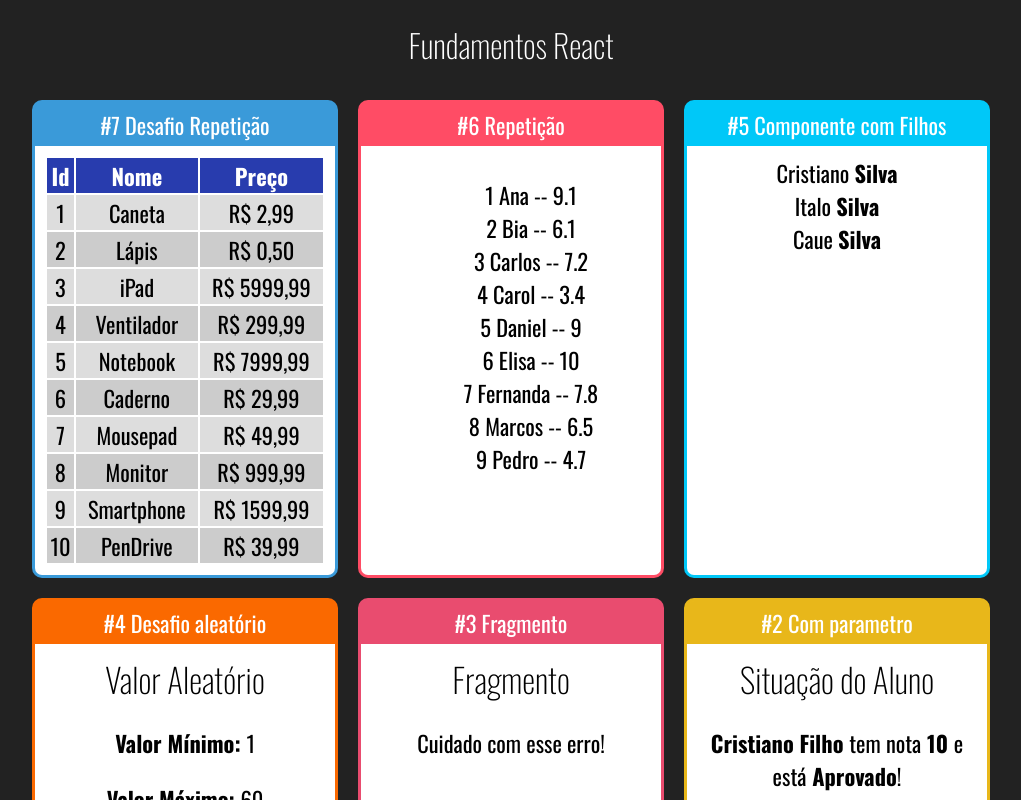
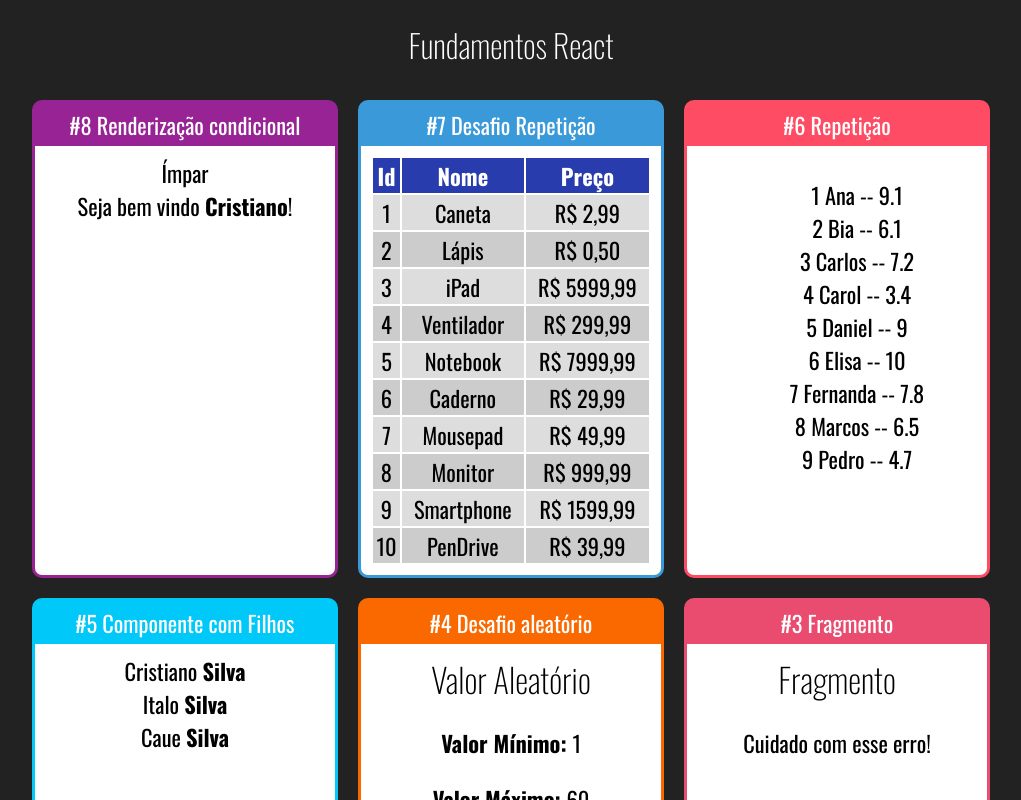
Before and after one commit to cristianodecarvalho/curso-react-redux, a React (Create React App) app in the folder fundamentos-react/: page / in a window 1280 px wide. Shown: the top 800 px of the page, without its empty margins (129-1150 px from the left). Built offline with nearby package versions, Linux system fonts and the light colour scheme.

Commit message:
Conditional rendering using components and ternary operator

```diff
--- a/fundamentos-react/src/App.jsx
+++ b/fundamentos-react/src/App.jsx
@@ -1,6 +1,8 @@
 import "./App.css"
 import React from 'react';
 
+import UsuarioInfo from "./components/condicional/UsuarioInfo";
+import ParOuImpar from "./components/condicional/ParOuImpar";
 import TabelaProdutos from "./components/repeticao/TabelaProdutos";
 import ListaAlunos from "./components/repeticao/ListaAlunos";
 import Familia from "./components/basicos/Familia";
@@ -16,6 +18,11 @@
         <h1>Fundamentos React</h1>
 
         <div className="Cards">
+            <Card titulo="#8 Renderização condicional" color="#982395">
+                <ParOuImpar numero={21}></ParOuImpar>
+                <UsuarioInfo usuario={{ nome: 'Cristiano'}}/>
+            </Card>
+
             <Card titulo="#7 Desafio Repetição" color="#3A9AD9">
                 <TabelaProdutos></TabelaProdutos>
             </Card>
--- /dev/null
+++ b/fundamentos-react/src/components/condicional/If.js
@@ -0,0 +1,19 @@
+export default props => {
+    const elseChild = props.children.filter(child => {
+        return child.type && child.type.name === 'Else'
+    })[0]
+
+    const ifChildren = props.children.filter(child => {
+        return child !== elseChild
+    })
+
+    if(props.test){
+        return ifChildren
+    } else if(elseChild) {
+        return elseChild
+    } else {
+        return false
+    }
+}
+
+export const Else = props => props.children
--- /dev/null
+++ b/fundamentos-react/src/components/condicional/ParOuImpar.jsx
@@ -0,0 +1,13 @@
+import React from "react";
+
+export default props => {
+    const isPar = props.numero % 2 === 0
+    return (
+        <div>
+            {isPar ?
+                <span>Par</span> :
+                <span>Ímpar</span>
+            }
+        </div>
+    )
+}
--- /dev/null
+++ b/fundamentos-react/src/components/condicional/UsuarioInfo.jsx
@@ -0,0 +1,16 @@
+import React from "react";
+import If, { Else } from "./If";
+
+export default props => {
+    const usuario = props.usuario || {}
+    return (
+        <div>
+            <If test={usuario && usuario.nome}>
+                Seja bem vindo <strong>{usuario.nome}</strong>!
+                <Else>
+                    Seja bem vindo <strong>Amigão</strong>!
+                </Else>
+            </If>
+        </div>
+    )
+}
--- a/fundamentos-react/src/components/repeticao/TabelaProdutos.jsx
+++ b/fundamentos-react/src/components/repeticao/TabelaProdutos.jsx
@@ -7,7 +7,7 @@
     function getLinhas() {
         return produtos.map((produto, i) => {
             return (
-                <tr key={produto.id} className={i % 2 == 0 ? 'Par' : 'Impar'}>
+                <tr key={produto.id} className={i % 2 === 0 ? 'Par' : 'Impar'}>
                     <td>{produto.id}</td>
                     <td>{produto.nome}</td>
                     <td>R$ {produto.preco.toFixed(2).replace(".", ",")}</td>
```
